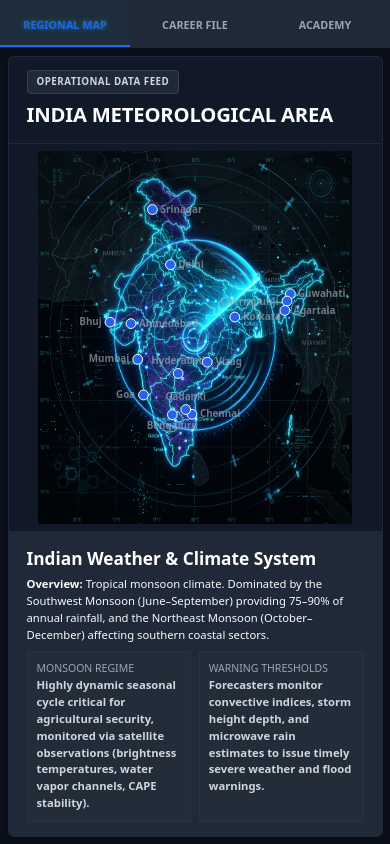
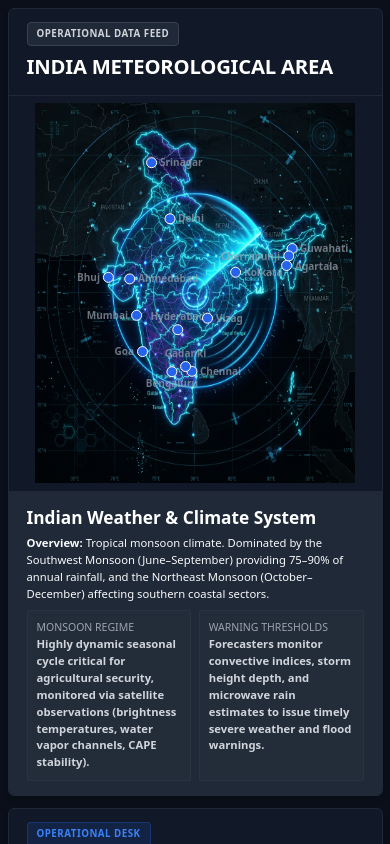
Before and after one commit to bapallinaveen60/Monsoon-Watch, a website with bundled scripts: page index.html in a window 390 px wide. Built offline with nearby package versions, Linux system fonts and the light colour scheme.

Commit message:
fix: transition mobile layout to a stacked vertical dashboard to match the mobile prototype design

```diff
--- a/css/style.css
+++ b/css/style.css
@@ -889,55 +889,25 @@ html, body {
   }
 
   .mobile-nav-bar {
-    display: grid !important;
-    grid-template-columns: repeat(3, 1fr);
-    background: var(--s2);
-    border-bottom: 1px solid var(--bdr);
-    padding-top: var(--safe-top);
-    height: calc(48px + var(--safe-top));
-    flex-shrink: 0;
-  }
-
-  .m-nav-btn {
-    background: transparent;
-    border: none;
-    border-bottom: 2px solid transparent;
-    color: var(--txt3);
-    font-family: var(--fh);
-    font-weight: 700;
-    font-size: 0.72rem;
-    cursor: pointer;
-    transition: all 0.2s;
-    text-align: center;
-    padding-top: 4px; /* Slight optical adjustment under status bar */
-  }
-
-  .m-nav-btn.active {
-    color: var(--acc);
-    border-bottom-color: var(--acc);
-    text-shadow: 0 0 5px rgba(0, 242, 254, 0.4);
-    background: rgba(0, 242, 254, 0.02);
+    display: none !important;
   }
 
   .ops-grid {
     grid-template-columns: 1fr !important;
-    height: calc(100vh - 48px - var(--safe-top) - var(--safe-bottom)) !important;
+    height: calc(100vh - var(--safe-top) - var(--safe-bottom)) !important;
     overflow-y: auto !important;
     display: flex !important;
     flex-direction: column !important;
     padding: 0.50rem;
-    padding-bottom: calc(0.50rem + var(--safe-bottom));
+    padding-top: calc(0.50rem + var(--safe-top)) !important;
+    padding-bottom: calc(0.50rem + var(--safe-bottom)) !important;
     gap: 0.8rem;
   }
 
   .ops-grid .ops-card {
-    display: none !important;
-  }
-
-  .ops-grid .ops-card.active-mobile {
     display: flex !important;
-    flex: 1 !important;
-    min-height: 480px !important;
+    flex-shrink: 0 !important;
+    height: auto !important;
   }
 
   .ops-sim-layout {
--- a/sw.js
+++ b/sw.js
@@ -4,7 +4,7 @@
 // (e.g. https://user.github.io/satellite_meteorology_quiz/)
 // ═══════════════════════════════════════════════════════
 
-const APP_VERSION = 'v2.2.2';
+const APP_VERSION = 'v2.2.3';
 const SHELL_CACHE = 'mw-shell-' + APP_VERSION;
 const IMAGE_CACHE = 'mw-images-' + APP_VERSION;
 const FONT_CACHE  = 'mw-fonts-'  + APP_VERSION;
```
